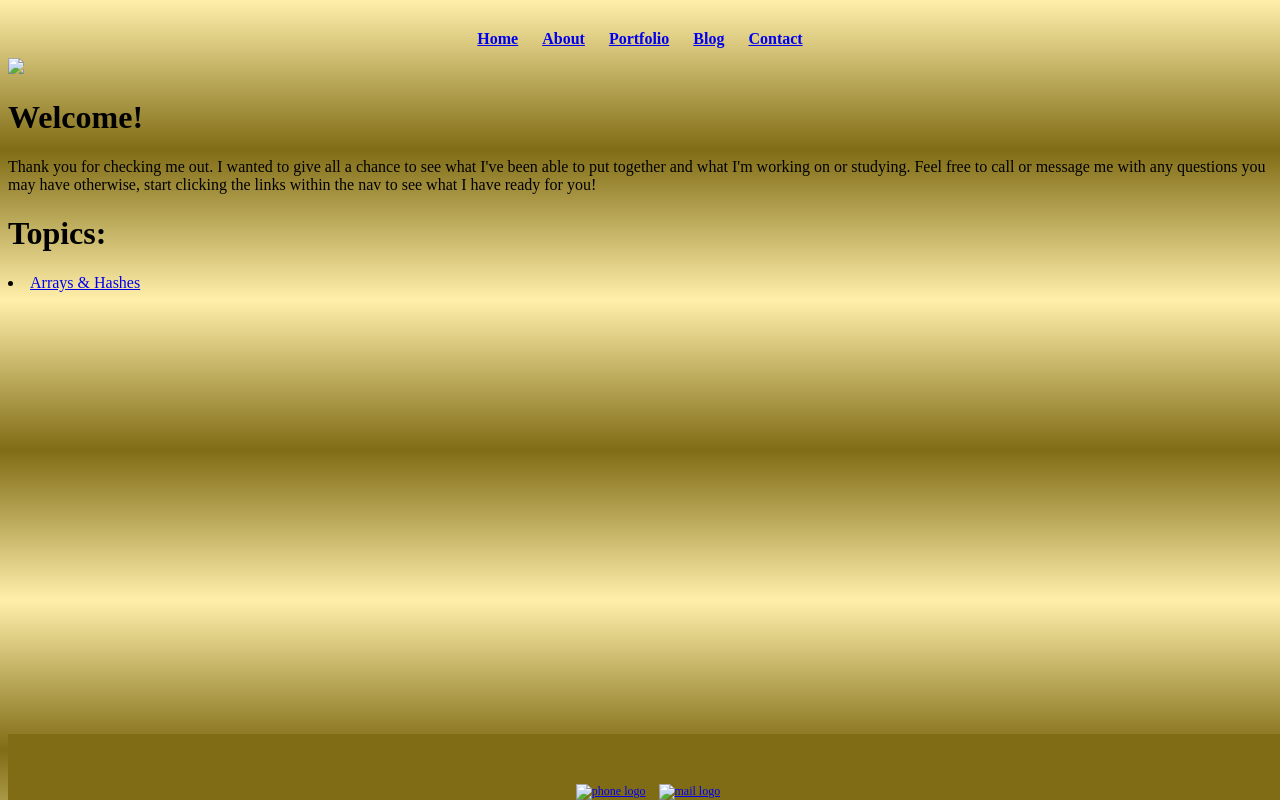
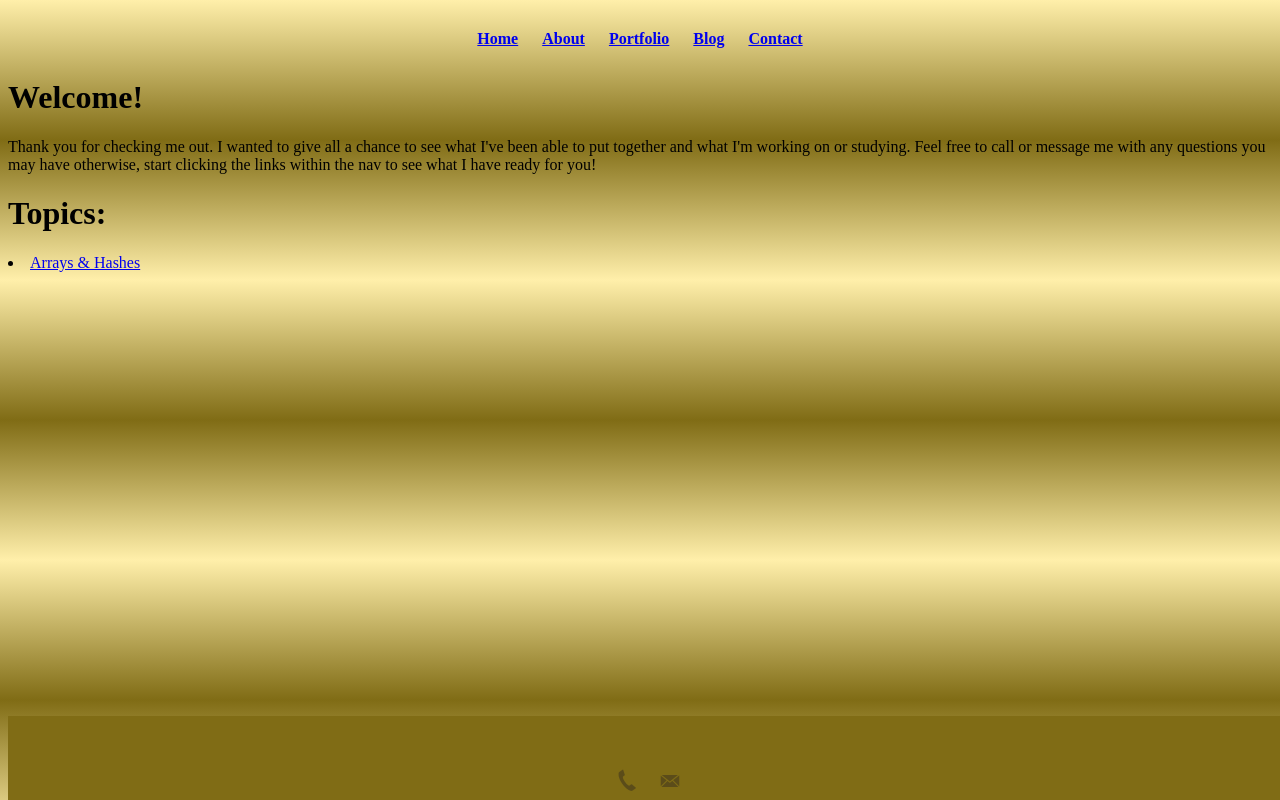
Before and after one commit to rbuda/rbuda.github.io, a plain HTML site: page blog/blog-template.html in a window 1280 px wide. Drawn offline with Linux system fonts and the light colour scheme.

Commit message:
Pathway Final Fix

```diff
--- a/blog/blog-template.html
+++ b/blog/blog-template.html
@@ -3,8 +3,8 @@
    <head>
       <meta charset="UTF-8">
       <title>Ryan Nebuda Website</title>
-      <link rel="stylesheet" type="text/css" href="assets/stylesheets/default.css">
-      <link rel="stylesheet" type="text/css" href="assets/stylesheets/blog.css">
+      <link rel="stylesheet" type="text/css" href="../assets/stylesheets/default.css">
+      <link rel="stylesheet" type="text/css" href="../assets/stylesheets/blog.css">
    </head>
    <body>
       <header>
@@ -19,9 +19,6 @@
          </nav>
       </header>
          <div>
-            <img src="img/Ryan.jpg">
-         </div>
-         <div>
             <h1>Welcome!</h1>
             <p>Thank you for checking me out.  I wanted to give all a chance to see  what I've been able to put together and what I'm working on or studying.  Feel free to call or message me with any questions you may have otherwise, start clicking the links within the nav to see what I have ready for you!</p>
          </div>
@@ -31,8 +28,8 @@
          </div>
       <footer>
          <div>
-            <a href="tel:312.550.9571"><img src="img\phone.png" alt="phone logo" class="social-icon"></a>
-            <a href="mailto:ryannebuda@gmail.com"><img src="img\mail.png" alt="mail logo" class="social-icon"></a>
+            <a href="tel:312.550.9571"><img src="../assets/imgs/phone.png" alt="phone logo" class="social-icon"></a>
+            <a href="mailto:ryannebuda@gmail.com"><img src="../assets/imgs/mail.png" alt="mail logo" class="social-icon"></a>
          </div>
       </footer>
    </body>
```
Also changed, not shown: blog/arrays-hashes.html (+5 -7 lines).
